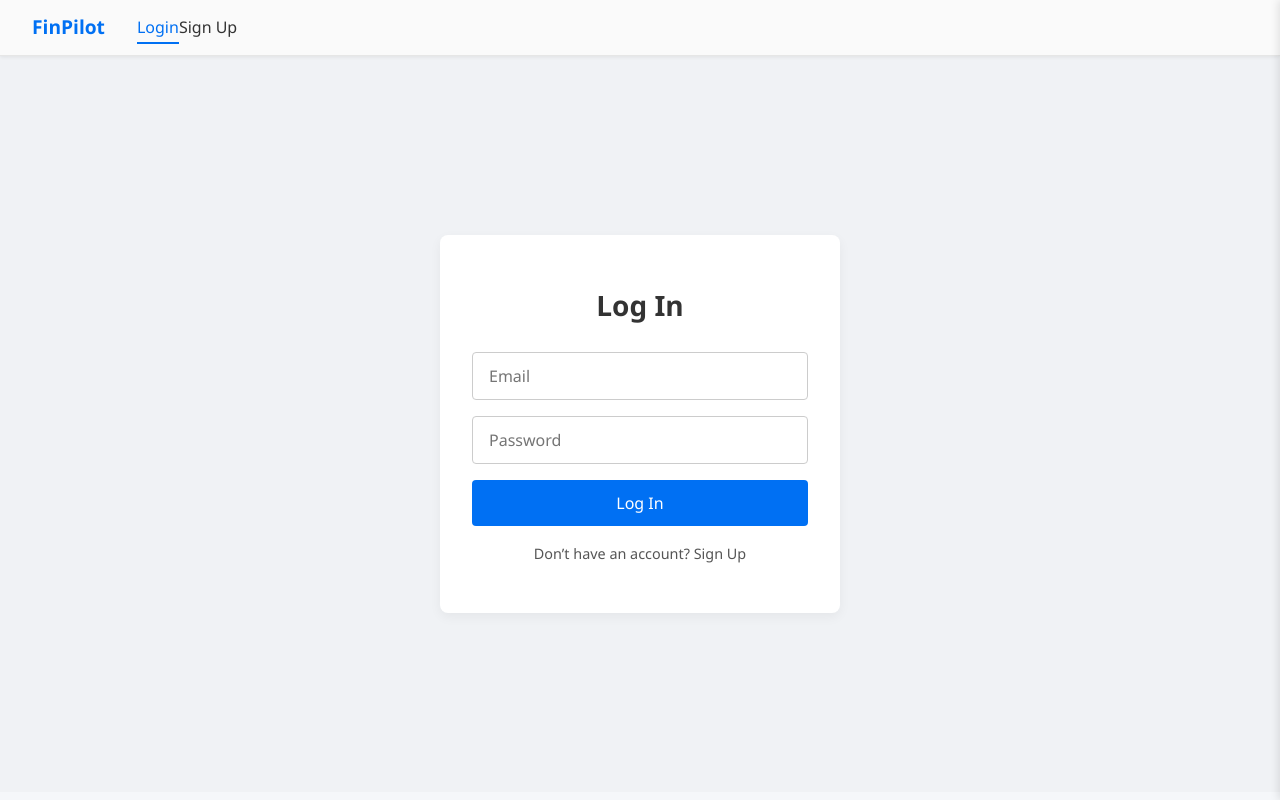
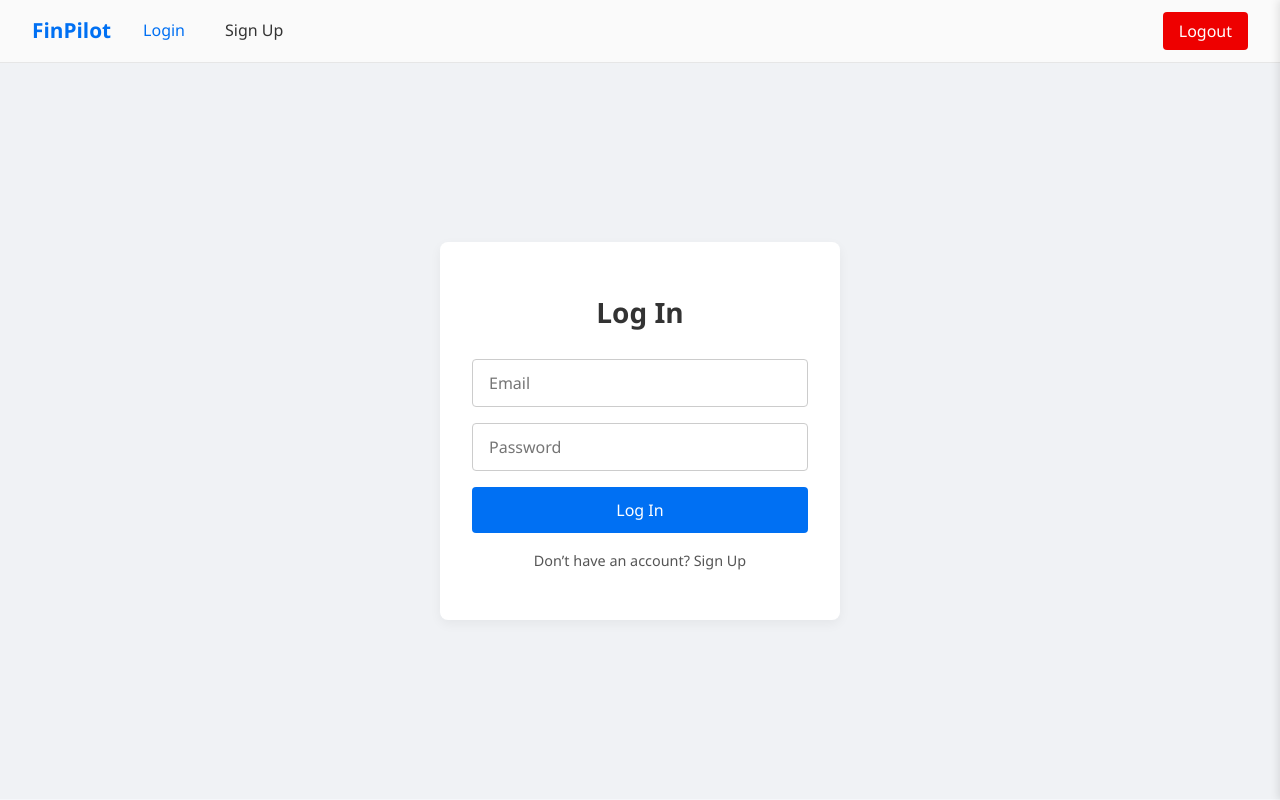
Before and after one commit to ritvikraj115/finpilot, a React (Create React App) app in the folder client/: page /login in a window 1280 px wide. Built offline with nearby package versions, Linux system fonts and the light colour scheme; what chartjs-chart-matrix would draw is missing.

Commit message:
Update Navbar.jsx

```diff
--- a/client/src/components/Navbar.jsx
+++ b/client/src/components/Navbar.jsx
@@ -3,7 +3,7 @@ import React, { useState } from "react";
 import { NavLink, useNavigate } from "react-router-dom";
 import styled from "styled-components";
 import { isLoggedIn, clearToken } from "../utils/auth";
-import { FiMenu, FiX } from "react-icons/fi"; // install react-icons if you haven’t
+import { FiMenu, FiX } from "react-icons/fi";
 
 const Bar = styled.nav`
   display: flex;
@@ -12,7 +12,6 @@ const Bar = styled.nav`
   padding: 0.75rem 2rem;
   background-color: #fafafa;
   border-bottom: 1px solid #e6e6e6;
-  box-shadow: 0 1px 4px rgba(0,0,0,0.08);
   position: sticky;
   top: 0;
   z-index: 100;
@@ -21,49 +20,41 @@ const Bar = styled.nav`
 const LeftGroup = styled.div`
   display: flex;
   align-items: center;
-  gap: 2rem;
+  gap: 2rem;           /* comfortable spacing on desktop */
 
   @media (max-width: 768px) {
-    gap: 1rem;
+    gap: 1rem;         /* slightly smaller on tablet */
   }
 `;
 
 const Logo = styled.div`
-  font-size: 1.2rem;
-  font-weight: 700;
+  font-size: 1.3rem;
+  font-weight: bold;
   color: #0070f3;
   cursor: pointer;
-  &:hover { opacity: 0.8; }
+`;
+
+const DesktopLinks = styled.div`
+  display: flex;
+  gap: 2.5rem;         /* nice wide gap between links */
+
+  @media (max-width: 768px) {
+    display: none;     /* hide on mobile */
+  }
 `;
 
 const StyledLink = styled(NavLink)`
-  position: relative;
   font-size: 1rem;
   font-weight: 500;
   color: #333;
   text-decoration: none;
-  padding: 0.25rem 0;
 
-  &.active, &:hover {
+  &.active {
     color: #0070f3;
   }
 
-  &::after {
-    content: "";
-    position: absolute;
-    bottom: -2px; left: 0;
-    width: 0; height: 2px;
-    background: #0070f3;
-    transition: width 0.2s ease;
-  }
-
-  &.active::after, &:hover::after {
-    width: 100%;
-  }
-
-  @media (max-width: 768px) {
-    display: block;
-    padding: 0.75rem 1.5rem;
+  &:hover {
+    color: #0070f3;
   }
 `;
 
@@ -78,105 +69,112 @@ const LogoutButton = styled.button`
   color: #fff;
   border: none;
   padding: 0.5rem 1rem;
-  font-weight: 500;
   border-radius: 4px;
   cursor: pointer;
   transition: background 0.2s;
-  white-space: nowrap;
-  &:hover { background: #c00; }
+
+  &:hover {
+    background: #c00;
+  }
+
+  @media (max-width: 768px) {
+    display: none;    /* move logout into mobile menu */
+  }
 `;
 
-// Hamburger icon container
 const MenuToggle = styled.div`
   display: none;
   font-size: 1.5rem;
-  color: #333;
   cursor: pointer;
 
   @media (max-width: 768px) {
-    display: block;
+    display: block;   /* show hamburger on mobile */
   }
 `;
 
-// Mobile menu container
 const MobileMenu = styled.div`
   position: fixed;
   top: 0; right: 0;
-  width: 75%;
+  width: 80%;
   max-width: 300px;
   height: 100%;
   background: #fff;
   box-shadow: -2px 0 8px rgba(0,0,0,0.1);
-  padding: 4rem 1rem 1rem;
+  padding: 1rem;
+  transform: translateX(${p => (p.open ? "0" : "100%")});
+  transition: transform 0.3s ease;
+  z-index: 200;
   display: flex;
   flex-direction: column;
-  gap: 0.5rem;
-  transform: translateX(${props => props.open ? '0' : '100%'});
-  transition: transform 0.3s ease;
-  z-index: 200;
+  gap: 1rem;
+`;
+
+const CloseButton = styled.div`
+  align-self: flex-end;
+  font-size: 1.5rem;
+  cursor: pointer;
 `;
 
 export default function Navbar() {
   const navigate = useNavigate();
   const [menuOpen, setMenuOpen] = useState(false);
 
+  const links = isLoggedIn()
+    ? [
+        { to: "/dashboard", text: "Dashboard" },
+        { to: "/transactions", text: "Transactions" },
+        { to: "/insights", text: "Insights" },
+        { to: "/planner", text: "Planner" },
+        { to: "/advisor", text: "Advisor" },
+      ]
+    : [
+        { to: "/login", text: "Login" },
+        { to: "/signup", text: "Sign Up" },
+      ];
+
   const handleLogout = () => {
     clearToken();
     navigate("/login");
+    setMenuOpen(false);
   };
-
-  const links = isLoggedIn()
-    ? [
-        { to: "/dashboard", label: "Dashboard" },
-        { to: "/transactions", label: "Transactions" },
-        { to: "/insights", label: "Insights" },
-        { to: "/planner", label: "Budget Planner" },
-        { to: "/advisor", label: "AI Advisor" },
-      ]
-    : [
-        { to: "/login", label: "Login" },
-        { to: "/signup", label: "Sign Up" },
-      ];
 
   return (
     <>
       <Bar>
         <LeftGroup>
-          <Logo onClick={() => { setMenuOpen(false); navigate("/dashboard"); }}>
-            FinPilot
-          </Logo>
-          {/* Desktop links */}
-          <div className="desktop-links">
+          <Logo onClick={() => navigate("/dashboard")}>FinPilot</Logo>
+          <DesktopLinks>
             {links.map(l => (
-              <StyledLink key={l.to} to={l.to}>{l.label}</StyledLink>
+              <StyledLink key={l.to} to={l.to}>
+                {l.text}
+              </StyledLink>
             ))}
-          </div>
+          </DesktopLinks>
         </LeftGroup>
 
         <RightGroup>
-          {isLoggedIn() && (
-            <LogoutButton onClick={handleLogout}>Logout</LogoutButton>
-          )}
-          {/* Hamburger toggle */}
+          <LogoutButton onClick={handleLogout}>Logout</LogoutButton>
           <MenuToggle onClick={() => setMenuOpen(o => !o)}>
-            {menuOpen ? <FiX/> : <FiMenu/>}
+            {menuOpen ? <FiX /> : <FiMenu />}
           </MenuToggle>
         </RightGroup>
       </Bar>
 
-      {/* Mobile sliding menu */}
       <MobileMenu open={menuOpen}>
+        <CloseButton onClick={() => setMenuOpen(false)}>
+          <FiX />
+        </CloseButton>
         {links.map(l => (
           <StyledLink
             key={l.to}
             to={l.to}
             onClick={() => setMenuOpen(false)}
           >
-            {l.label}
+            {l.text}
           </StyledLink>
         ))}
         {isLoggedIn() && (
-          <LogoutButton onClick={handleLogout}>
+          <LogoutButton as="div" onClick={handleLogout}>
             Logout
           </LogoutButton>
         )}
```
